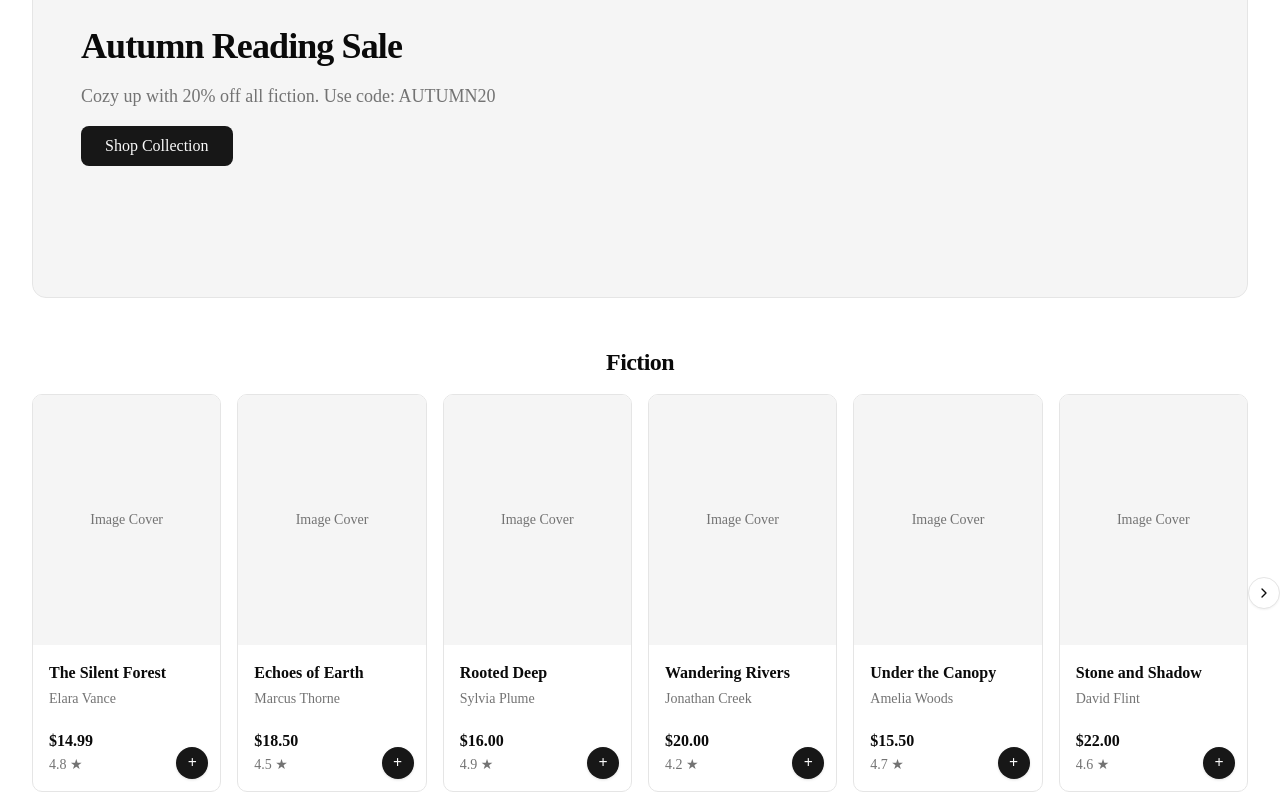
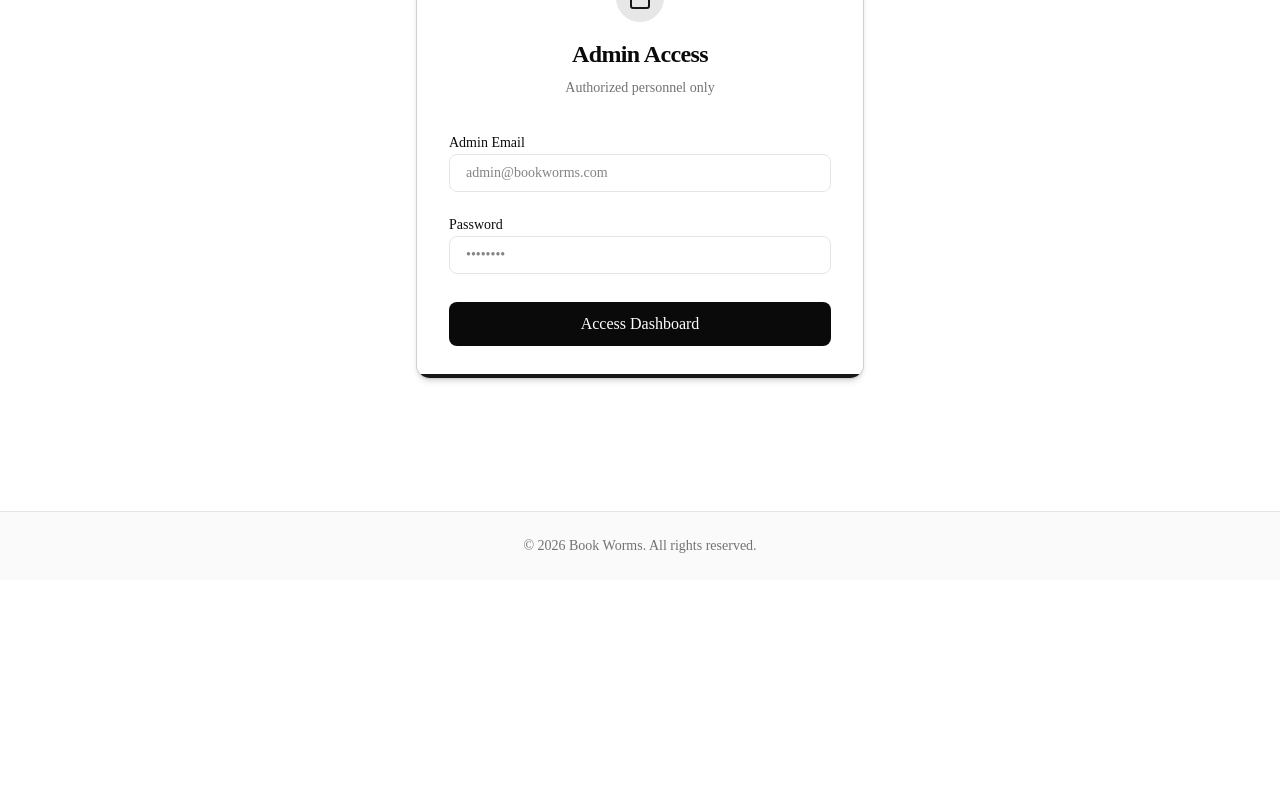
Before and after one commit to G7-Book-Worms/E-Commerce-Bookstore, a Next.js app: page /admin-portal-login-obscure in a window 1280 px wide. Shown: the part 220-1020 px from the top of the page. After the commit the page ends 800 px from the top, so only its background shows below. Built offline with nearby package versions, Linux system fonts and the light colour scheme.

Commit message:
admin-portal-login-obscure

```diff
--- a/app/(auth)/admin-portal-login-obscure/page.tsx
+++ b/app/(auth)/admin-portal-login-obscure/page.tsx
@@ -1,135 +1,72 @@
+import { Lock } from "lucide-react";
 
-"use client";
-import {
-  Carousel,
-  CarouselContent,
-  CarouselItem,
-  CarouselNext,
-  CarouselPrevious,
-} from "@/components/ui/carousel";
-import React from "react";
-import { useRouter } from "next/navigation";
-// 1. Genre for book, Will be auto by backend
-const categories = [
-  "Fiction",
-  "Sci-Fi & Fantasy",
-  "Mystery & Thriller",
-  "Non-Fiction",
-];
-//Data for for books, Will be auto by backend
-const mockBooks = [
-  { id: 1, title: "The Silent Forest", author: "Elara Vance", price: "$14.99", rating: "4.8" },
-  { id: 2, title: "Echoes of Earth", author: "Marcus Thorne", price: "$18.50", rating: "4.5" },
-  { id: 3, title: "Rooted Deep", author: "Sylvia Plume", price: "$16.00", rating: "4.9" },
-  { id: 4, title: "Wandering Rivers", author: "Jonathan Creek", price: "$20.00", rating: "4.2" },
-  { id: 5, title: "Under the Canopy", author: "Amelia Woods", price: "$15.50", rating: "4.7" },
-  { id: 6, title: "Stone and Shadow", author: "David Flint", price: "$22.00", rating: "4.6" },
-  { id: 7, title: "Salt & Lantern", author: "Mira Okafor", price: "$17.25", rating: "4.4" },
-  { id: 8, title: "The Cartographer's Daughter", author: "Henry Ashdown", price: "$19.00", rating: "4.7" },
-  { id: 9, title: "Winter Orchard", author: "Lena Hartwell", price: "$13.99", rating: "4.3" },
-  { id: 10, title: "Paper Tides", author: "Idris Calloway", price: "$21.00", rating: "4.8" },
-  { id: 11, title: "A Map of Quiet Things", author: "Noor Bhatt", price: "$16.75", rating: "4.5" },
-  { id: 12, title: "Hollow Crown", author: "Tobias Reed", price: "$24.00", rating: "4.1" },
-];
-// 2. Separate Component for each Book Row (With Carousel effect)
-function CategoryRow({ category }: { category: string }) {
-  //Give response after onClick Event
-  const handleAddToCart = (title: string) => {
-    alert(`Successfully added "${title}" to your cart!`);
-  };
+// 1. This completely hides the page from Google and other search engines
+export const metadata = {
+  title: "Admin Portal",
+  robots: {
+    index: false,
+    follow: false,
+  },
+};
 
+export default function AdminSignInPage() {
   return (
-    <section className="relative">
-      {/*Genre title*/}
-      <h2 className="text-2xl font-bold tracking-tight mb-4 text-center">{category}</h2>
-      {/*Carousel options, auto for full scroll*/}
-      <Carousel
-        opts={{
-          align: "start",
-          slidesToScroll: "auto",
-        }}
-        className="w-full relative"
-      >
-        {/* */}
-        <CarouselContent className="-ml-4">
-          {mockBooks.map((book) => (
-            <CarouselItem
-              key={book.id}
-              className="pl-4 min-w-0 basis-1/2 sm:basis-1/3 md:basis-1/4 lg:basis-1/5 xl:basis-1/6"
-            >
-              <article className="h-full flex flex-col border rounded-lg overflow-hidden relative bg-card hover:shadow-md transition-shadow">
-                <div className="relative aspect-[3/4] bg-muted flex items-center justify-center text-muted-foreground text-sm">
-                  Image Cover
-                </div>
+    <main className="max-w-md mx-auto mt-20 mb-24 px-4 sm:px-0">
 
-                <div className="p-4 flex flex-col flex-1 space-y-1">
-                  <h3 className="font-semibold line-clamp-1" title={book.title}>
-                    {book.title}
-                  </h3>
-                  <div className="text-sm text-muted-foreground line-clamp-1">
-                    {book.author}
-                  </div>
+      <div className="border border-primary/20 rounded-xl shadow-md bg-card p-6 sm:p-8 relative overflow-hidden">
 
-                  <div className="mt-auto pt-4 flex flex-col">
-                    <span className="font-bold">{book.price}</span>
-                    <span className="text-sm text-muted-foreground mt-0.5">
-                      {book.rating} ★
-                    </span>
-                  </div>
-                </div>
+        {/* Just a tiny design flair to make it look "restricted" */}
+        <div className="absolute top-0 left-0 w-full h-1 bg-primary"></div>
+        {/* The new flair for the bottom */}
+        <div className="absolute bottom-0 left-0 w-full h-1 bg-primary"></div>
+        {/* Header */}
+        <div className="flex flex-col items-center text-center mb-8">
+          <div className="h-12 w-12 bg-primary/10 text-primary rounded-full flex items-center justify-center mb-4">
+            <Lock className="h-6 w-6" />
+          </div>
+          <h1 className="text-2xl font-bold tracking-tight">Admin Access</h1>
+          <p className="text-muted-foreground text-sm mt-2">
+            Authorized personnel only
+          </p>
+        </div>
 
-                <button
-                  onClick={() => handleAddToCart(book.title)}
-                  className="absolute bottom-3 right-3 h-8 w-8 bg-primary text-primary-foreground rounded-full flex items-center justify-center font-bold shadow-sm hover:scale-105 transition-transform"
-                  title="Add to Cart"
-                >
-                  +
-                </button>
-              </article>
-            </CarouselItem>
-          ))}
-        </CarouselContent>
+        {/* Form */}
+        <form className="space-y-5">
+          <div className="space-y-1.5">
+            <label htmlFor="admin-email" className="text-sm font-medium">
+              Admin Email
+            </label>
+            <input
+              id="admin-email"
+              type="email"
+              placeholder="admin@bookworms.com"
+              className="w-full border rounded-md px-4 py-2 text-sm bg-transparent outline-none focus:ring-2 focus:ring-primary"
+              required
+            />
+          </div>
 
-        {/* Navigation Arrows (auto-disable at the start/end) */}
-        <CarouselPrevious className="-left-4 lg:-left-8 disabled:hidden" />
-        <CarouselNext className="-right-4 lg:-right-8 disabled:hidden"/>
-      </Carousel>
-    </section>
-  );
-}
+          <div className="space-y-1.5">
+            <label htmlFor="admin-password" className="text-sm font-medium">
+              Password
+            </label>
+            <input
+              id="admin-password"
+              type="password"
+              placeholder="••••••••"
+              className="w-full border rounded-md px-4 py-2 text-sm bg-transparent outline-none focus:ring-2 focus:ring-primary"
+              required
+            />
+          </div>
 
-// 3. Main Page Component
-export default function Home() {
+          <button
+            type="submit"
+            className="w-full bg-foreground text-background py-2.5 rounded-md font-medium hover:bg-foreground/90 transition-colors mt-2"
+          >
+            Access Dashboard
+          </button>
+        </form>
 
-  return (
-    <main className="pb-12 bg-background">
-
-      {/* Hero stays contained to max-w-7xl */}
-      <div className="max-w-7xl mx-auto px-4 sm:px-6 lg:px-8 pt-8">
-        <section className="relative w-full aspect-[21/9] md:aspect-[3/1] bg-muted rounded-xl overflow-hidden flex items-center border">
-          <div className="absolute inset-0 bg-secondary/20"></div>
-          <div className="relative z-10 p-8 md:p-12 max-w-lg space-y-4">
-            <h2 className="text-3xl md:text-4xl font-bold tracking-tight">
-              Autumn Reading Sale
-            </h2>
-            <p className="text-lg text-muted-foreground">
-              Cozy up with 20% off all fiction. Use code: AUTUMN20
-            </p>
-            <button className="bg-primary text-primary-foreground px-6 py-2 rounded-md font-medium hover:bg-primary/90 transition-colors">
-              Shop Collection
-            </button>
-          </div>
-        </section>
       </div>
-
-      {/* Book rows: 90% width () so items sit closer to the edges */}
-      <div className="w-[95%] mx-auto mt-12 space-y-10">
-        {categories.map((category) => (
-          <CategoryRow key={category} category={category} />
-        ))}
-      </div>
-
-
     </main>
   );
 }
```
